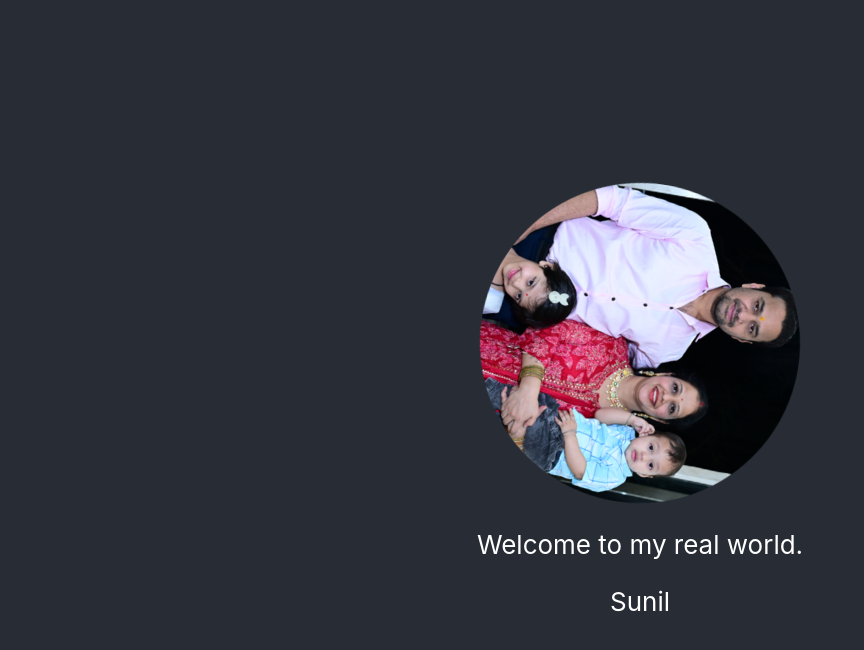
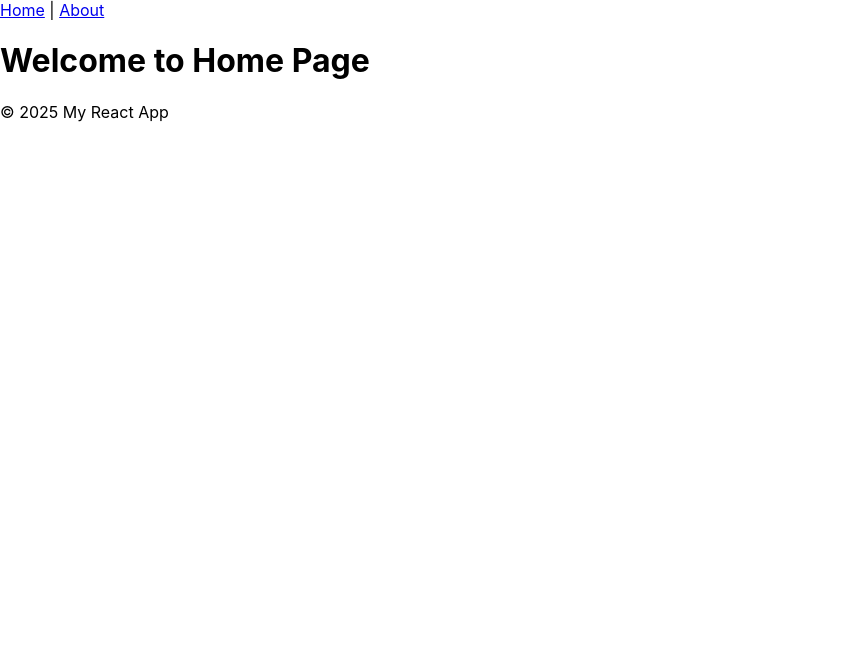
Before and after one commit to sunilnaughtiyal/first-react-app, a React (Create React App) app: page / in a window 1280 px wide. Shown: the top 650 px of the page, without its empty margins (0-864 px from the left). Built offline with nearby package versions, Linux system fonts and the light colour scheme.

Commit message:
code updated for header footer about components

```diff
--- a/package.json
+++ b/package.json
@@ -9,6 +9,7 @@
     "@testing-library/user-event": "^13.5.0",
     "react": "^19.1.0",
     "react-dom": "^19.1.0",
+    "react-router-dom": "^7.7.1",
     "react-scripts": "5.0.1",
     "web-vitals": "^2.1.4"
   },
--- a/src/App.js
+++ b/src/App.js
@@ -1,24 +1,23 @@
-import logo from './family.png';
+//import logo from './family.png';
 import './App.css';
+import { BrowserRouter as Router, Routes, Route } from 'react-router-dom';
+import Header from './components/Header';
+import Footer from './components/Footer';
+import Home from './pages/Home';
+import About from './pages/About';
 
 function App() {
   return (
-    <div className="App">
-      <header className="App-header">
-        <img src={logo} className="App-logo" alt="logo" />
-        <p>
-          Welcome to my real world.
-        </p>
-        {/*<a
-          className="App-link"
-          href="https://www.google.com"
-          target="_blank"
-          rel="noopener noreferrer"
-        >*/}
-          Sunil
-        {/* </a> */}
-      </header>
-    </div>
+    <Router>
+      <Header />
+      <main>
+        <Routes>
+          <Route path="/" element={<Home />} />
+          <Route path="/about" element={<About />} />
+        </Routes>
+      </main>
+      <Footer />
+    </Router>
   );
 }
 
--- /dev/null
+++ b/src/components/Footer.js
@@ -0,0 +1,11 @@
+import React from 'react';
+
+function Footer() {
+  return (
+    <footer>
+      <p>© 2025 My React App</p>
+    </footer>
+  );
+}
+
+export default Footer;
--- /dev/null
+++ b/src/components/Header.js
@@ -0,0 +1,14 @@
+import React from 'react';
+import { Link } from 'react-router-dom';
+
+function Header() {
+  return (
+    <header>
+      <nav>
+        <Link to="/">Home</Link> | <Link to="/about">About</Link>
+      </nav>
+    </header>
+  );
+}
+
+export default Header;
--- /dev/null
+++ b/src/pages/About.js
@@ -0,0 +1,11 @@
+import React from 'react';
+
+function About() {
+  return (
+    <div>
+      <h1>About Us</h1>
+    </div>
+  );
+}
+
+export default About;
--- /dev/null
+++ b/src/pages/Home.js
@@ -0,0 +1,11 @@
+import React from 'react';
+
+function Home() {
+  return (
+    <div>
+      <h1>Welcome to Home Page</h1>
+    </div>
+  );
+}
+
+export default Home;
```
Also changed, not shown: 1 other file (tests, documents, lock files or other folders).
